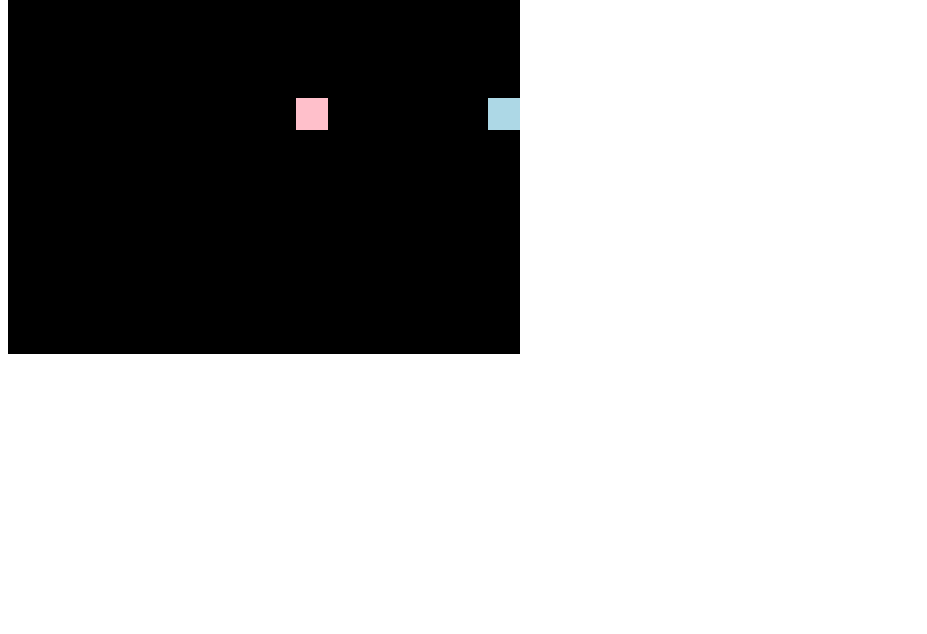
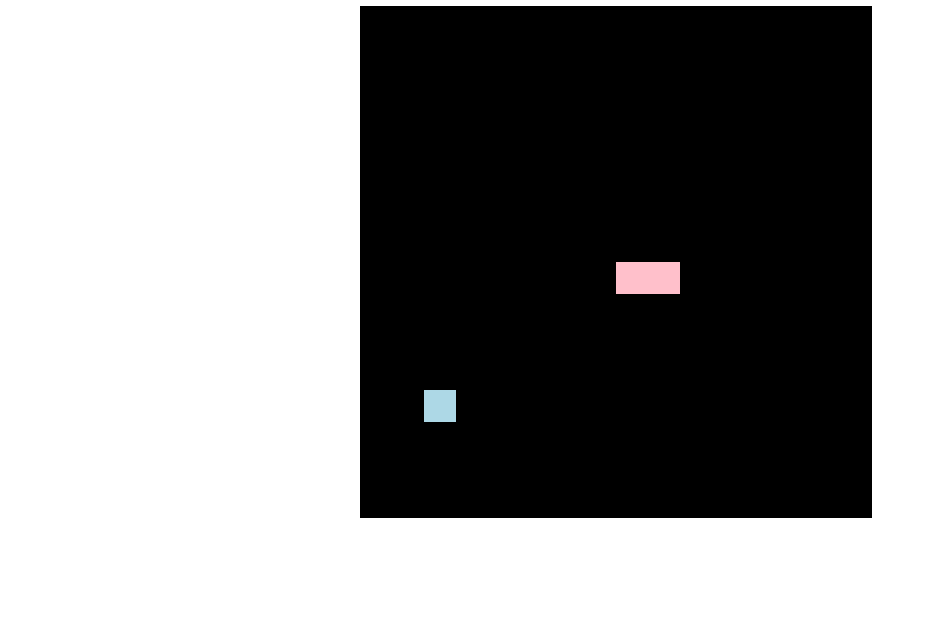
Before and after one commit to gsmenezes/rwd-snake-game, a plain HTML site: page index.html in a window 1280 px wide. Shown: the part 166-800 px from the top of the page, without its empty margins (0-927 px from the left). Drawn offline with Linux system fonts and the light colour scheme.

Commit message:
add style and title

```diff
--- a/index.html
+++ b/index.html
@@ -9,6 +9,7 @@
     <title>Snake Game</title>
   </head>
   <body>
+    <h1>Snake Game</h1>
     <canvas id="snake" width="512" height="512"></canvas>
   </body>
 
--- a/script.js
+++ b/script.js
@@ -12,7 +12,8 @@ let food = {
   y: Math.floor(Math.random() * 15 + 1) * box
 };
 
-function createBG() {
+// Funções de criação: Box, Snake and Food
+function createBox() {
   context.fillStyle = "black";
   context.fillRect(0, 0, 16 * box, 16 * box);
 }
@@ -29,8 +30,9 @@ function createFood() {
   context.fillRect(food.x, food.y, box, box);
 }
 
+
+// função para direções com evento de clique das setas
 document.addEventListener("keydown", update);
-
 function update(event) {
   if (event.keyCode == 37 && direction != "right") direction = "left";
   if (event.keyCode == 38 && direction != "down") direction = "up";
@@ -38,6 +40,7 @@ function update(event) {
   if (event.keyCode == 40 && direction != "up") direction = "down";
 }
 
+// função para iniciar o jogo
 function startGame() {
   // Faz a cobrinha aparecer novamente na tela quando 'passa' a parede do box
   if (snake[0].x > 15 * box && direction == "right") snake[0].x = 0;
@@ -45,7 +48,15 @@ function startGame() {
   if (snake[0].y > 15 * box && direction == "down") snake[0].y = 0;
   if (snake[0].y < 0 && direction == "up") snake[0].y = 16 * box;
 
-  createBG();
+  // Encerra o jogo quando a cabeça da cobra encosta em algum lugar do corpo
+  for(i = 1; i < snake.length; i++){
+    if(snake[0].x == snake[i].x && snake[0].y == snake[i].y){
+      clearInterval(game);
+      alert('Game over =/');
+    }
+  }
+
+  createBox();
   createSnake();
   createFood();
 
@@ -57,7 +68,12 @@ function startGame() {
   if (direction == "up") snakeY -= box;
   if (direction == "down") snakeY += box;
 
-  snake.pop();
+  if(snakeX != food.x || snakeY != food.y){
+    snake.pop();
+  } else {
+    food.x = Math.floor(Math.random() * 15 + 1) * box;
+    food.y = Math.floor(Math.random() * 15 + 1) * box;
+  }
 
   let newHead = {
     x: snakeX,
--- a/style.css
+++ b/style.css
@@ -0,0 +1,8 @@
+body {
+  height: 95vh;
+  width: 95vw;
+  display: flex;
+  justify-content: center;
+  align-items: center;
+  flex-direction: column;
+}
```
